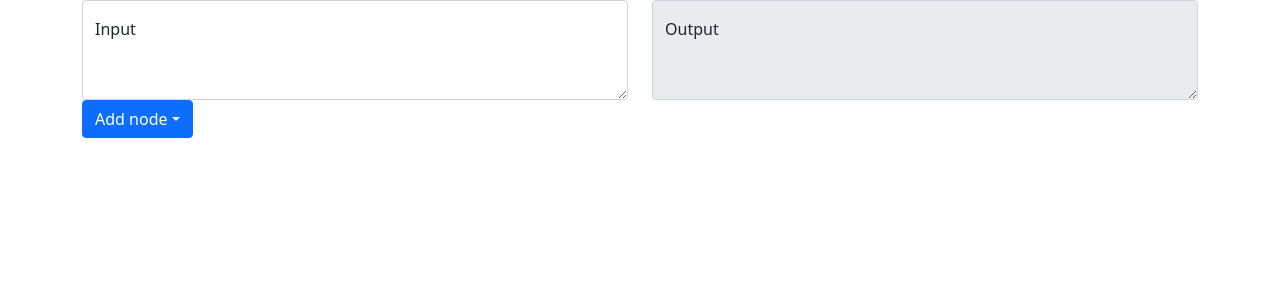
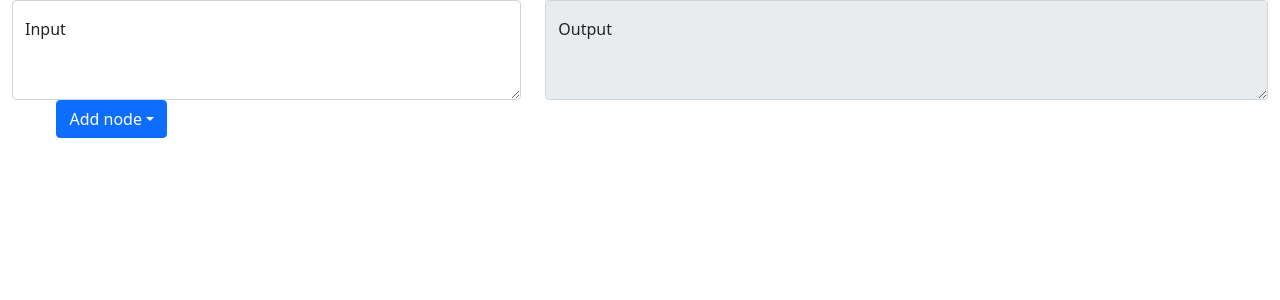
Before and after one commit to ltpquang/nagini, a React (Create React App) app: page / in a window 1280 px wide. Shown: the top 300 px of the page. Built offline with nearby package versions, Linux system fonts and the light colour scheme.

Commit message:
Remove node

```diff
--- a/package.json
+++ b/package.json
@@ -17,6 +17,7 @@
     "jsonpath": "^1.1.1",
     "react": "^17.0.2",
     "react-bootstrap": "^2.0.1",
+    "react-bootstrap-icons": "^1.6.1",
     "react-dom": "^17.0.2",
     "react-scripts": "4.0.3",
     "web-vitals": "^1.0.1"
--- a/src/App.tsx
+++ b/src/App.tsx
@@ -4,7 +4,7 @@ import Main from "./pkg/ui/Main";
 
 const App = () => (
     <div className="App">
-      <Container fluid={"md"}>
+      <Container fluid>
         <Main/>
       </Container>
     </div>
--- a/src/pkg/base/TransformEngine.ts
+++ b/src/pkg/base/TransformEngine.ts
@@ -22,6 +22,12 @@ class TransformEngine implements StringTransformer {
     }
   }
 
+  removeTransformer(index: number) {
+    if (this._transformers[index]) {
+      this._transformers.splice(index, 1);
+    }
+  }
+
   transformData(input: string): string {
     let result = input
     this.transformers.forEach((trans, index, _a) => {
--- a/src/pkg/ui/Main.tsx
+++ b/src/pkg/ui/Main.tsx
@@ -15,7 +15,7 @@ export const Main = () => {
   return (
       <div className="Main">
         <Row>
-          <Col md={{span: 6}}>
+          <Col md={{span: 5}}>
             <FloatingLabel controlId="inputTextArea" label="Input">
               <Form.Control
                   as="textarea"
@@ -26,10 +26,13 @@ export const Main = () => {
                   }}
               />
             </FloatingLabel>
-            <TransformEngineComponent
-                onChange={setEngine}/>
+            <Row>
+              <Col md={{span: 10, offset: 1}}>
+                <TransformEngineComponent onChange={setEngine}/>
+              </Col>
+            </Row>
           </Col>
-          <Col md={{span: 6}}>
+          <Col md={{span: 7}}>
             <FloatingLabel controlId="outputTextArea" label="Output">
               <Form.Control
                   as="textarea"
--- a/src/pkg/ui/TransformEngineComponent.tsx
+++ b/src/pkg/ui/TransformEngineComponent.tsx
@@ -29,13 +29,16 @@ const TransformEngineComponent = ({onChange}: Props) => {
     }
 
     engine.addTransformer(transformerMeta.newInstance())
-
     setEngine(prevState => TransformEngine.clone(prevState))
   }
 
-  function handleChangeTransformer(index: number, transformer: StringTransformer) {
+  const handleChangeTransformer = (index: number, transformer: StringTransformer) => {
     engine.replaceTransformer(index, transformer)
+    setEngine(prevState => TransformEngine.clone(prevState))
+  }
 
+  const handleRemoveTransformer = (index: number) => {
+    engine.removeTransformer(index)
     setEngine(prevState => TransformEngine.clone(prevState))
   }
 
@@ -59,6 +62,7 @@ const TransformEngineComponent = ({onChange}: Props) => {
                                      key={index.toString()}
                                      transformer={transformer}
                                      onChange={(index, updated) => handleChangeTransformer(index, updated)}
+                                     onRemove={(index) => handleRemoveTransformer(index)}
                     />
             )
           }
--- a/src/pkg/ui/TransformerNode.tsx
+++ b/src/pkg/ui/TransformerNode.tsx
@@ -1,4 +1,4 @@
-import {Accordion} from "react-bootstrap";
+import {Accordion, Button, Col, Row} from "react-bootstrap";
 import React from "react";
 import {StringTransformer} from "../base/StringTransformer";
 import Replace from "../transformers/Replace";
@@ -6,16 +6,17 @@ import {TransformerOptionsEmpty} from "./TransformerOptionsEmpty";
 import {TransformerOptionsReplace} from "./TransformerOptionsReplace";
 import JsonPath from "../transformers/JsonPath";
 import {TransformerOptionsJsonPath} from "./TransformerOptionsJsonPath";
+import {Trash} from "react-bootstrap-icons";
 
 interface Props {
   index: number
   transformer: StringTransformer
-  children?: React.ReactNode
   onChange?: (index: number, updated: StringTransformer) => void
+  onRemove?: (index: number) => void
 }
 
 export const TransformerNode = (props: Props) => {
-  const optionBody = (transformer: StringTransformer): React.ReactNode => {
+  const renderOptionBody = (transformer: StringTransformer): React.ReactNode => {
     if (transformer instanceof Replace) {
       return <TransformerOptionsReplace
           transformer={transformer}
@@ -31,7 +32,15 @@ export const TransformerNode = (props: Props) => {
     }
   }
 
+  const handleRemove = (e: React.MouseEvent<HTMLButtonElement>) => {
+    if (props.onRemove) {
+      props.onRemove(props.index)
+    }
+  }
+
   return (
+      <Row>
+        <Col md={{span: 11}}>
           <Accordion.Item
               key={props.index.toString()}
               eventKey={props.index.toString()}>
@@ -39,8 +48,13 @@ export const TransformerNode = (props: Props) => {
               {props.transformer.name()}
             </Accordion.Header>
             <Accordion.Body>
-          {optionBody(props.transformer)}
+              {renderOptionBody(props.transformer)}
             </Accordion.Body>
           </Accordion.Item>
+        </Col>
+        <Col md={{span: 1}}>
+          <Button variant="danger" onClick={(e) => handleRemove(e)}><Trash/></Button>
+        </Col>
+      </Row>
   );
 }
```
Also changed, not shown: 2 other files (tests, documents, lock files or other folders). Lines whose indentation alone changed are shown as unchanged.
